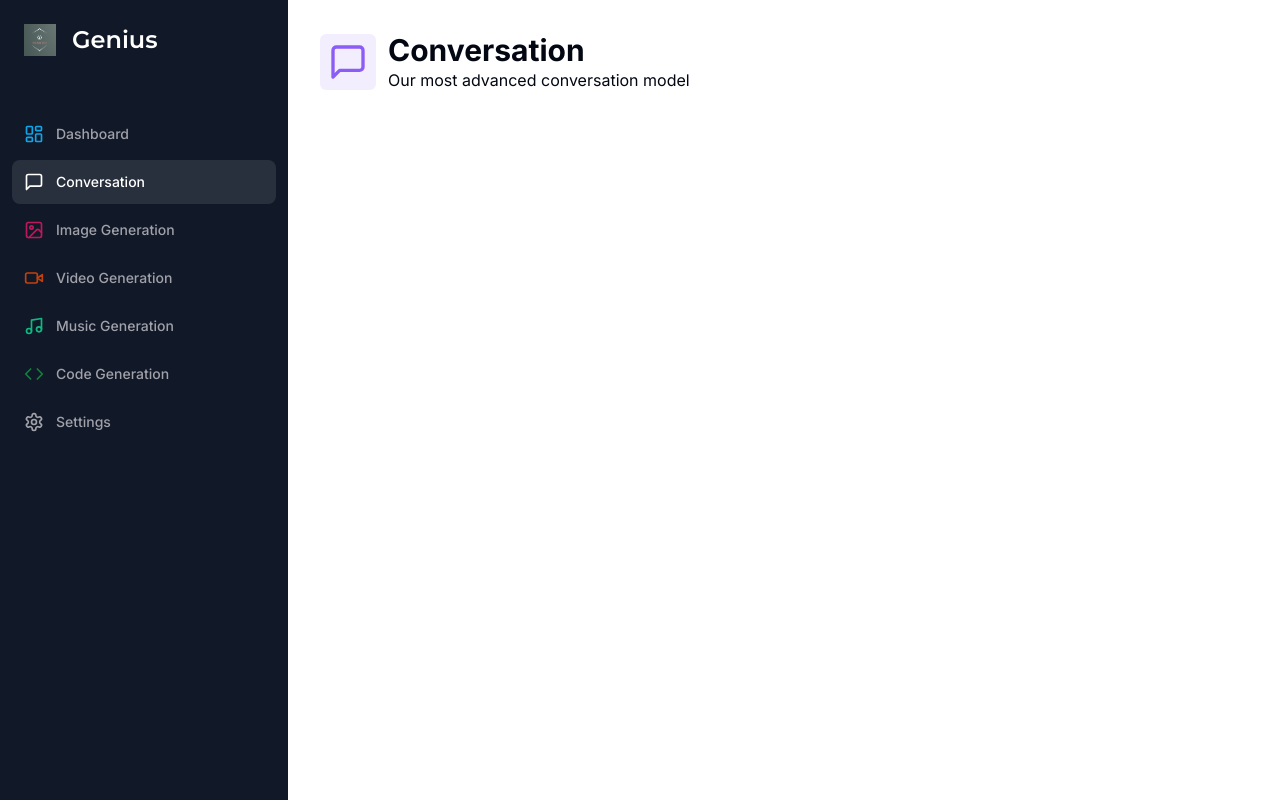
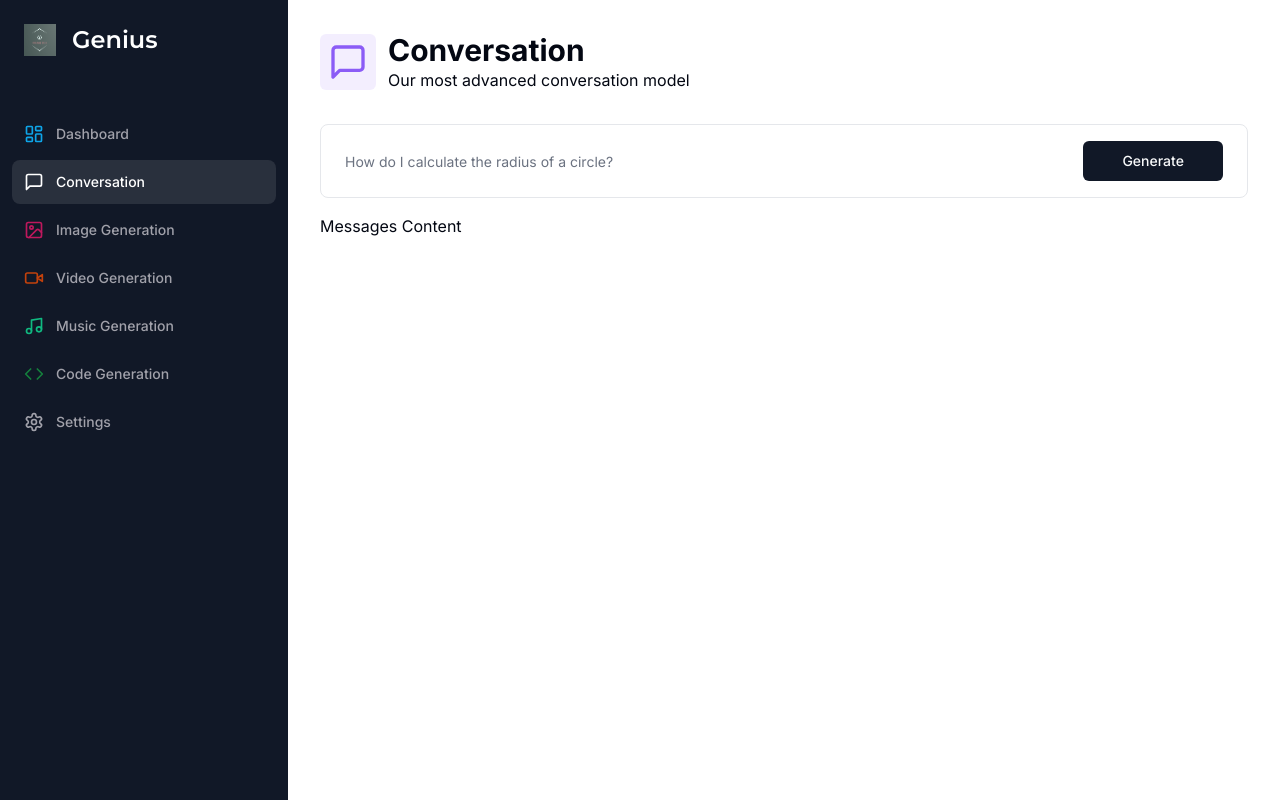
Before and after one commit to 21Ovi/Genius, a Next.js app: page /conversation in a window 1280 px wide. Built offline with nearby package versions, Linux system fonts and the light colour scheme.

Commit message:
useForm hooked up with conversation ui

```diff
--- /dev/null
+++ b/app/(dashboard)/(routes)/conversation/constants.ts
@@ -0,0 +1,7 @@
+import * as z from "zod";
+
+export const formSchema = z.object({
+  prompt: z.string().min(1, {
+    message: " Prompt is required",
+  }),
+});
--- a/app/(dashboard)/(routes)/conversation/page.tsx
+++ b/app/(dashboard)/(routes)/conversation/page.tsx
@@ -1,16 +1,30 @@
 "use client";
+
+import * as z from "zod";
+import { MessageSquare } from "lucide-react";
+import { useForm } from "react-hook-form";
+import { zodResolver } from "@hookform/resolvers/zod";
 
 import Heading from "@/components/heading";
 
-import { MessageSquare } from "lucide-react";
-import { useForm } from "react-hook-form";
+import { formSchema } from "./constants";
+import { Form, FormControl, FormField, FormItem } from "@/components/ui/form";
+import { Input } from "@/components/ui/input";
+import { Button } from "@/components/ui/button";
 
 const ConversationPage = () => {
   const defaultValues = { prompt: "" };
 
-  const form = useForm({
+  const form = useForm<z.infer<typeof formSchema>>({
+    resolver: zodResolver(formSchema),
     defaultValues,
   });
+
+  const isLoading = form.formState.isSubmitting;
+
+  const onSubmit = async (values: z.infer<typeof formSchema>) => {
+    console.log(values);
+  };
 
   return (
     <div>
@@ -21,7 +35,41 @@
         iconColor="text-violet-500"
         bgColor="bg-violet-500/10"
       />
-      <div className="px-4 lg:px-8"></div>
+      <div className="px-4 lg:px-8">
+        <div>
+          <Form {...form}>
+            <form
+              onSubmit={onSubmit}
+              className="rounded-lg border w-full p-4 px-3 md:px-6 focus-within:shadow-sm grid grid-cols-12 gap-2"
+            >
+              <FormField
+                name="prompt"
+                render={({ field }) => (
+                  <FormItem className="col-span-12 lg:col-span-10">
+                    <FormControl className="m-0 p-0">
+                      <Input
+                        className="border-0 outline-none focus-visible:ring-0 focus-visible:ring-tansparent"
+                        disabled={isLoading}
+                        placeholder="How do I calculate the radius of a circle?"
+                        {...field}
+                      />
+                    </FormControl>
+                  </FormItem>
+                )}
+              />
+              <Button
+                className="col-span-12 lg:col-span-2 w-full"
+                disabled={isLoading}
+              >
+                Generate
+              </Button>
+            </form>
+          </Form>
+        </div>
+        <div>
+          <div className="space-y-4 mt-4">Messages Content</div>
+        </div>
+      </div>
     </div>
   );
 };
--- /dev/null
+++ b/components/ui/input.tsx
@@ -0,0 +1,25 @@
+import * as React from "react"
+
+import { cn } from "@/lib/utils"
+
+export interface InputProps
+  extends React.InputHTMLAttributes<HTMLInputElement> {}
+
+const Input = React.forwardRef<HTMLInputElement, InputProps>(
+  ({ className, type, ...props }, ref) => {
+    return (
+      <input
+        type={type}
+        className={cn(
+          "flex h-10 w-full rounded-md border border-input bg-background px-3 py-2 text-sm ring-offset-background file:border-0 file:bg-transparent file:text-sm file:font-medium placeholder:text-muted-foreground focus-visible:outline-none focus-visible:ring-2 focus-visible:ring-ring focus-visible:ring-offset-2 disabled:cursor-not-allowed disabled:opacity-50",
+          className
+        )}
+        ref={ref}
+        {...props}
+      />
+    )
+  }
+)
+Input.displayName = "Input"
+
+export { Input }
```
